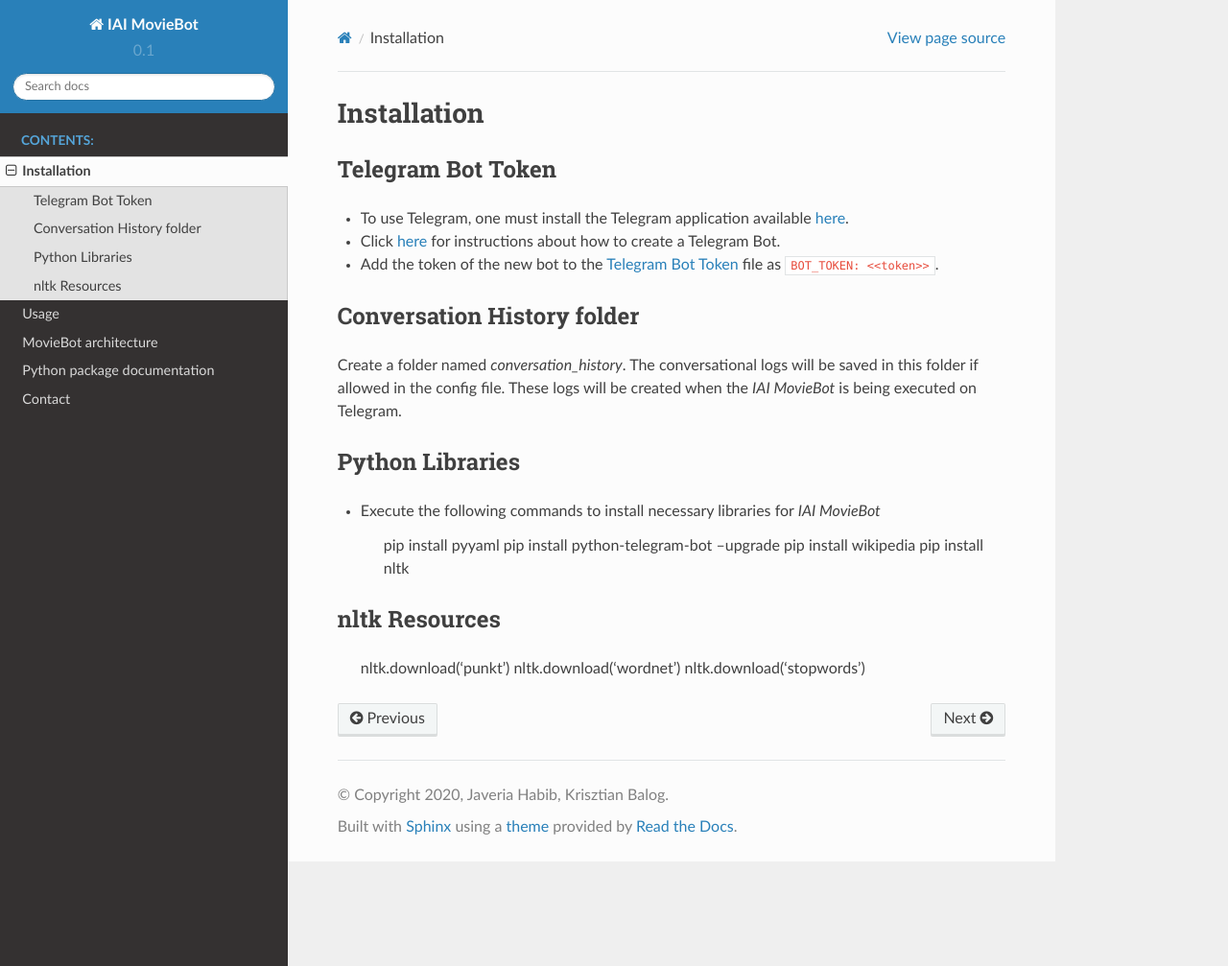
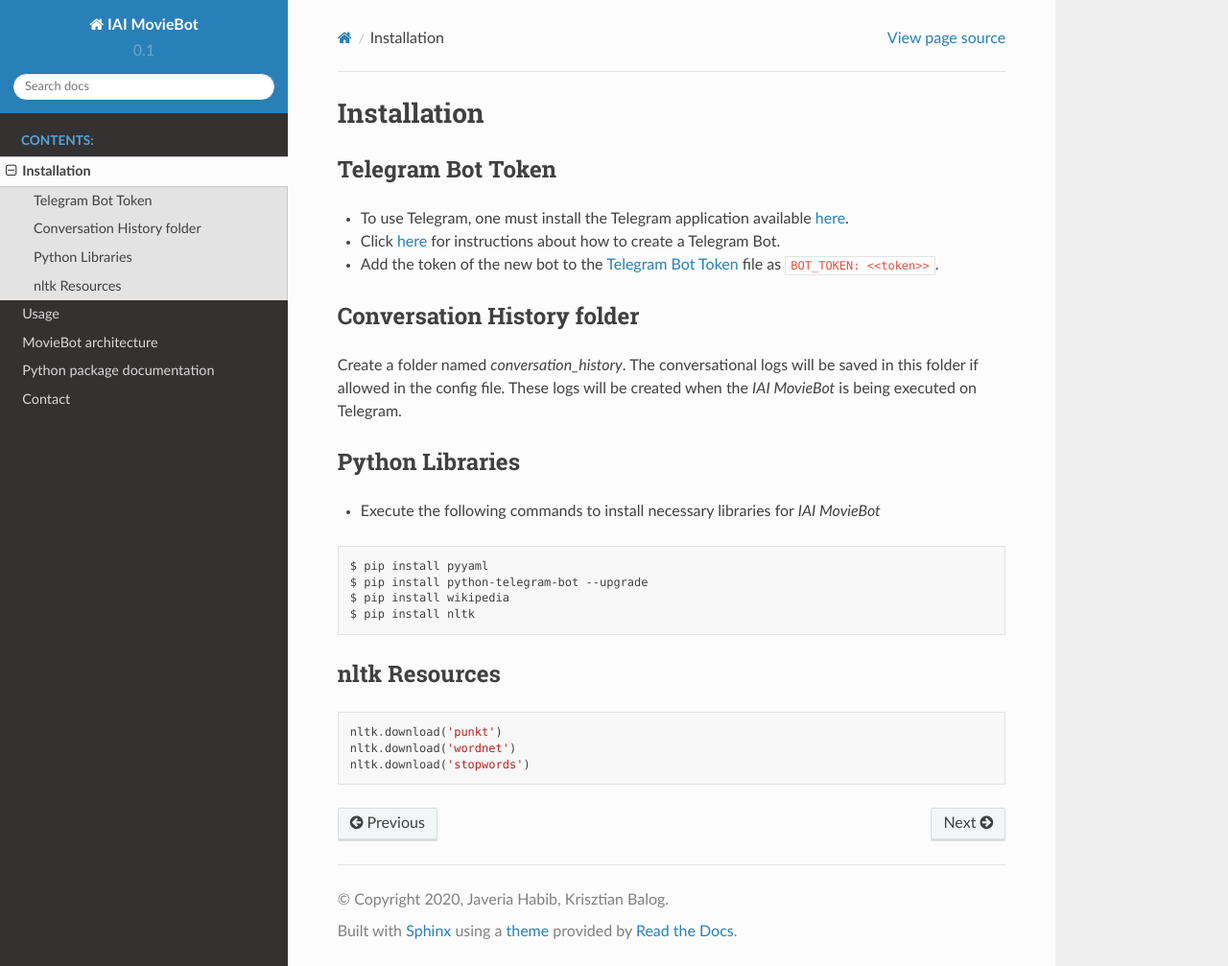
Before and after one commit to iai-group/MovieBot, a Sphinx documentation site: the page built from doc/source/installation.rst, in a window 1280 px wide and 1007 px high. Shown: the whole window at 96% size. Built offline with Sphinx 7.4.7 and the Read the Docs theme 2.0.0, drawn with Linux system fonts in a browser that asks for light colours.

Commit message:
updated code blocks

```diff
--- a/doc/source/installation.rst
+++ b/doc/source/installation.rst
@@ -18,14 +18,19 @@
 
 - Execute the following commands to install necessary libraries for *IAI MovieBot*
 
-    pip install pyyaml
-    pip install python-telegram-bot --upgrade
-    pip install wikipedia
-    pip install nltk
+
+.. code-block:: shell
+
+    $ pip install pyyaml
+    $ pip install python-telegram-bot --upgrade
+    $ pip install wikipedia
+    $ pip install nltk
 
 nltk Resources
 --------------
 
+.. code-block:: python
+
     nltk.download('punkt')
     nltk.download('wordnet')
     nltk.download('stopwords')
--- a/doc/source/usage.rst
+++ b/doc/source/usage.rst
@@ -4,6 +4,8 @@
 Running *IAI MovieBot*
 ----------------------
 
-    python run_bot.py -c <path_to_config.yaml>
+.. code-block:: shell
 
-Note: To create Slot-Values, execute the code once by setting `BOT: False` n the configuration file.
+   $ python run_bot.py -c <path_to_config.yaml>
+
+Note: To create Slot-Values, execute the code once by setting `BOT: False` in the configuration file.
```
